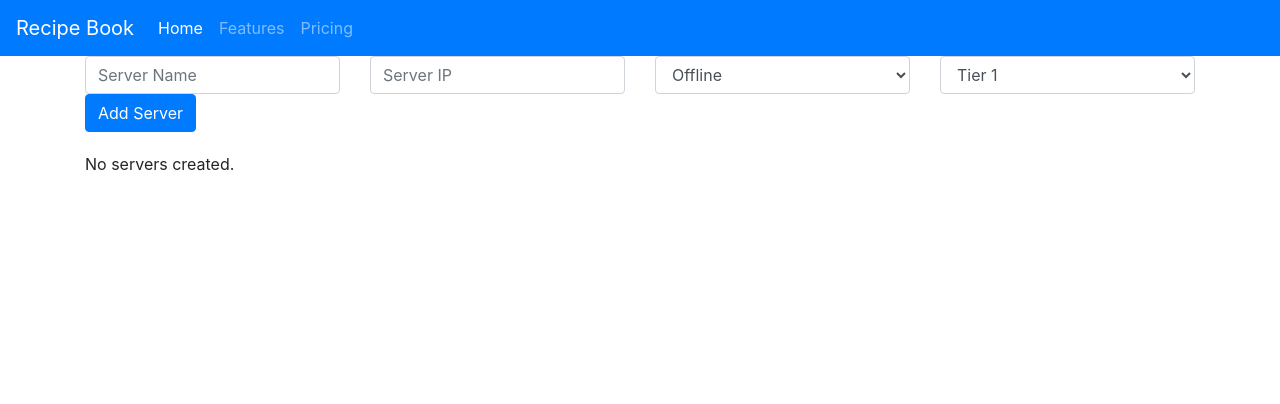
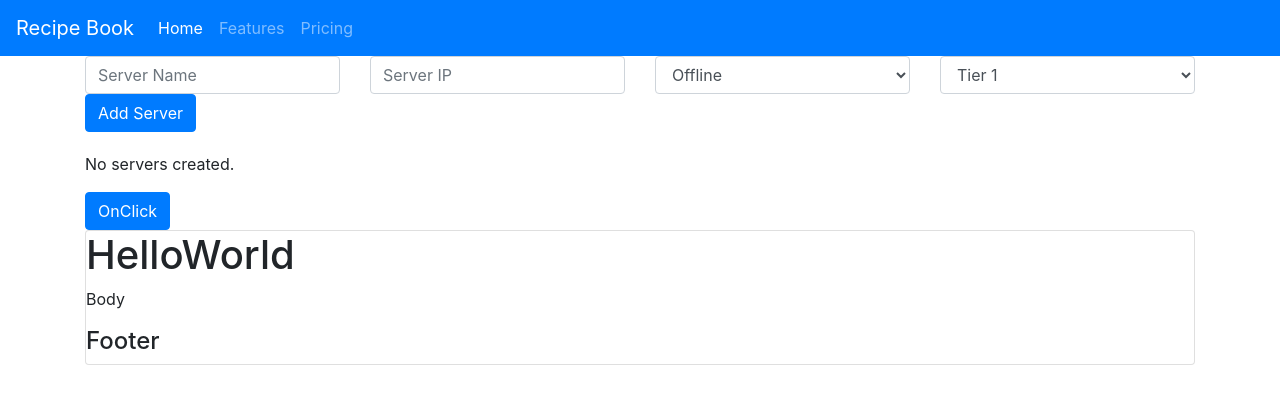
Before and after one commit to mh453Uol/ng-server-app, an Angular app: page / in a window 1280 px wide. Shown: the top 404 px of the page. Built offline with nearby package versions, Linux system fonts and the light colour scheme.

Commit message:
ng-content and contentchild

```diff
--- a/src/app/app.component.html
+++ b/src/app/app.component.html
@@ -9,4 +9,12 @@
   -->
 
   <app-servers></app-servers>
+  <button type="button" class="btn btn-primary" (click)="onClick()">
+    OnClick
+  </button>
+  <app-panel>
+    <h1 class="header" #panel>HelloWorld</h1>
+    <p class="body">Body</p>
+    <h4 class="footer">Footer</h4>
+  </app-panel>
 </div>
--- a/src/app/app.component.ts
+++ b/src/app/app.component.ts
@@ -1,10 +1,26 @@
-import { Component } from '@angular/core';
+import { PanelComponent } from './panel/panel.component';
+import {
+  Component,
+  ContentChild,
+  AfterContentInit,
+  ElementRef
+} from '@angular/core';
 
 @Component({
   selector: 'app-root',
   templateUrl: './app.component.html',
   styleUrls: ['./app.component.css']
 })
-export class AppComponent {
+export class AppComponent implements AfterContentInit {
   title = 'app';
+
+  @ContentChild('panel') panel: ElementRef;
+
+  ngAfterContentInit(): void {
+    console.log(this.panel);
+  }
+
+  onClick() {
+    console.log(this.panel);
+  }
 }
--- a/src/app/panel/panel.component.ts
+++ b/src/app/panel/panel.component.ts
@@ -1,15 +1,21 @@
-import { Component, OnInit } from '@angular/core';
+import { Component, OnInit, ContentChild, ElementRef, AfterContentInit } from '@angular/core';
 
 @Component({
   selector: 'app-panel',
   templateUrl: './panel.component.html',
   styleUrls: ['./panel.component.css']
 })
-export class PanelComponent implements OnInit {
+export class PanelComponent implements OnInit, AfterContentInit {
+
+  @ContentChild('panel') panel: ElementRef;
 
   constructor() { }
 
   ngOnInit() {
   }
 
+  ngAfterContentInit(): void {
+    console.log(this.panel.nativeElement.textContent);
+  }
+
 }
```
